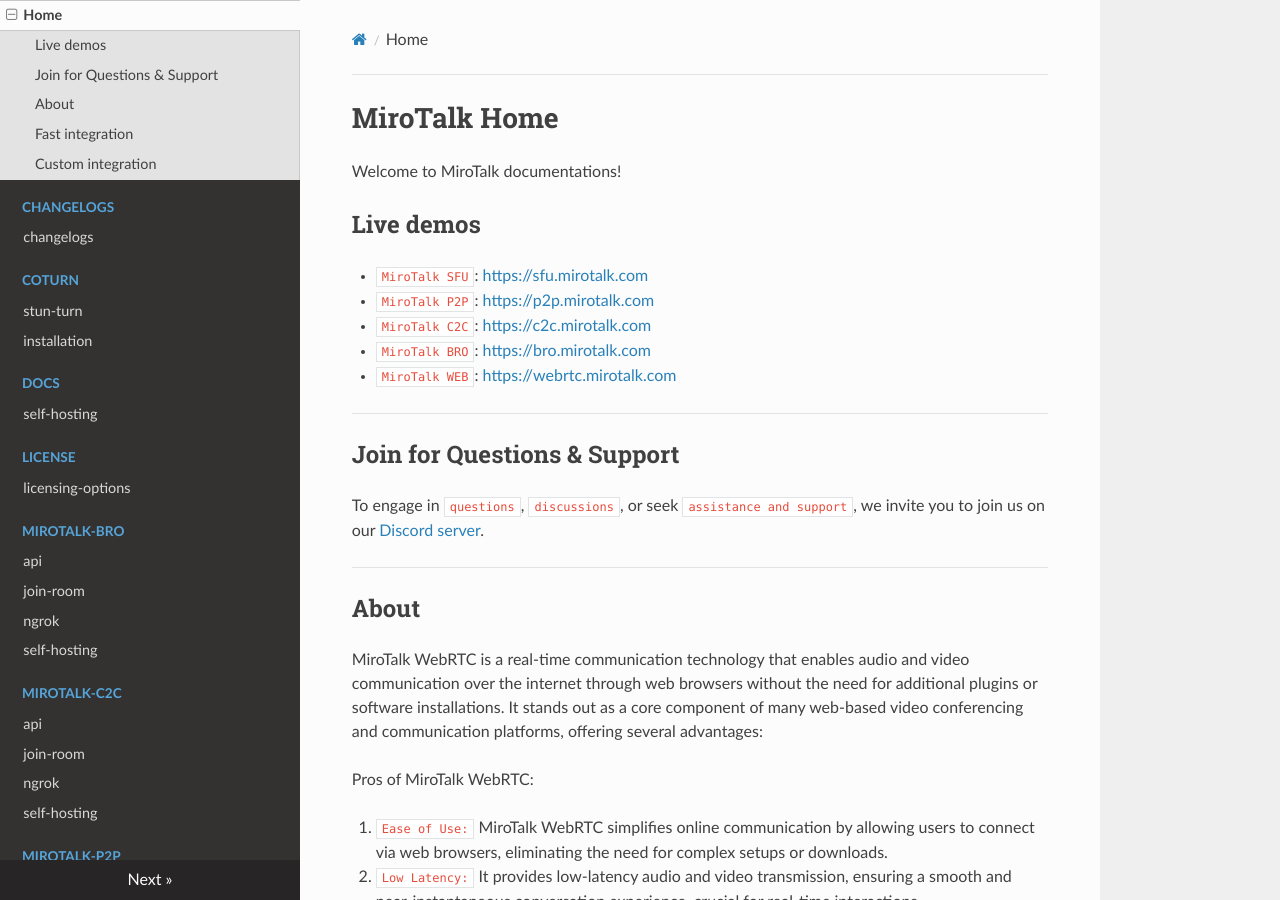
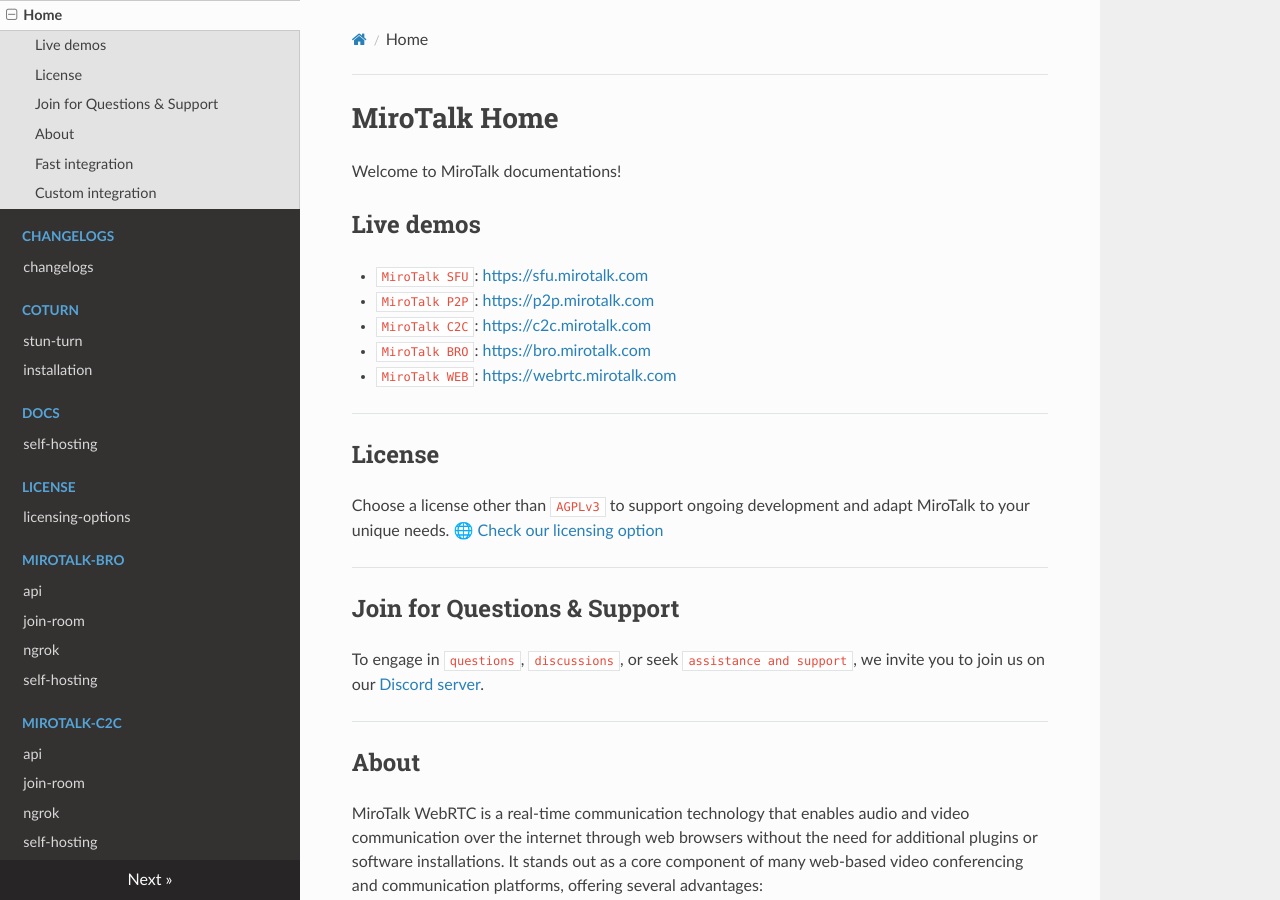
Before and after one commit to miroslavpejic85/mirotalk-docs, an MkDocs documentation site: the page built from docs/index.md, in a window 1280 px wide and 900 px high. Built offline with MkDocs 1.6.1, drawn with Linux system fonts in a browser that asks for light colours; nearby versions of some CDN libraries.

Commit message:
[mirotalkdocs] - update docs

```diff
--- a/docs/index.md
+++ b/docs/index.md
@@ -9,6 +9,12 @@
 - `MiroTalk C2C`: [https://c2c.mirotalk.com](https://c2c.mirotalk.com)
 - `MiroTalk BRO`: [https://bro.mirotalk.com](https://bro.mirotalk.com)
 - `MiroTalk WEB`: [https://webrtc.mirotalk.com](https://webrtc.mirotalk.com)
+
+---
+
+## License
+
+Choose a license other than `AGPLv3` to support ongoing development and adapt MiroTalk to your unique needs. 🌐 [Check our licensing option](./license/licensing-options.md)
 
 ---
 
```
Also changed, not shown: docs/license/licensing-options.md (+3 -1 lines).
